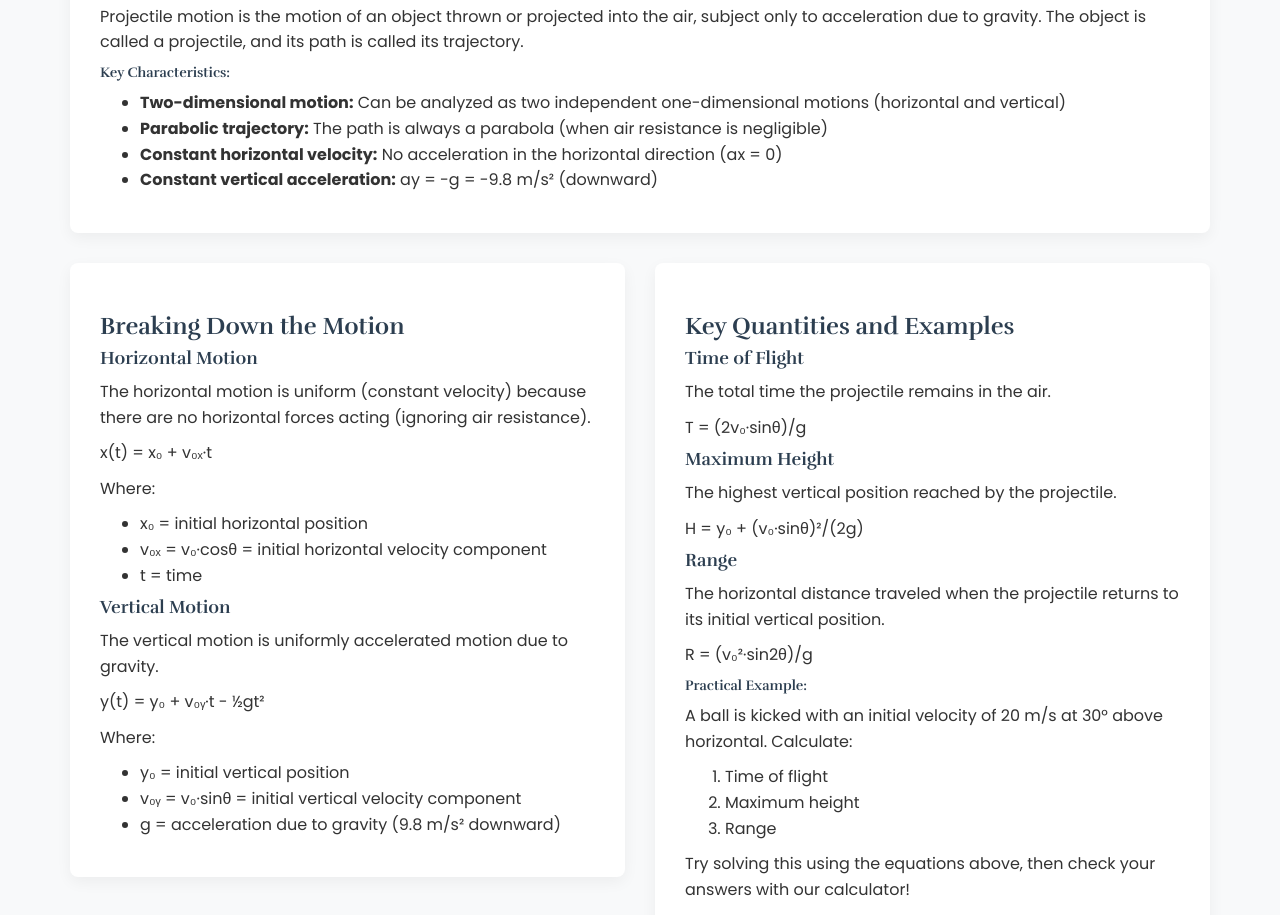
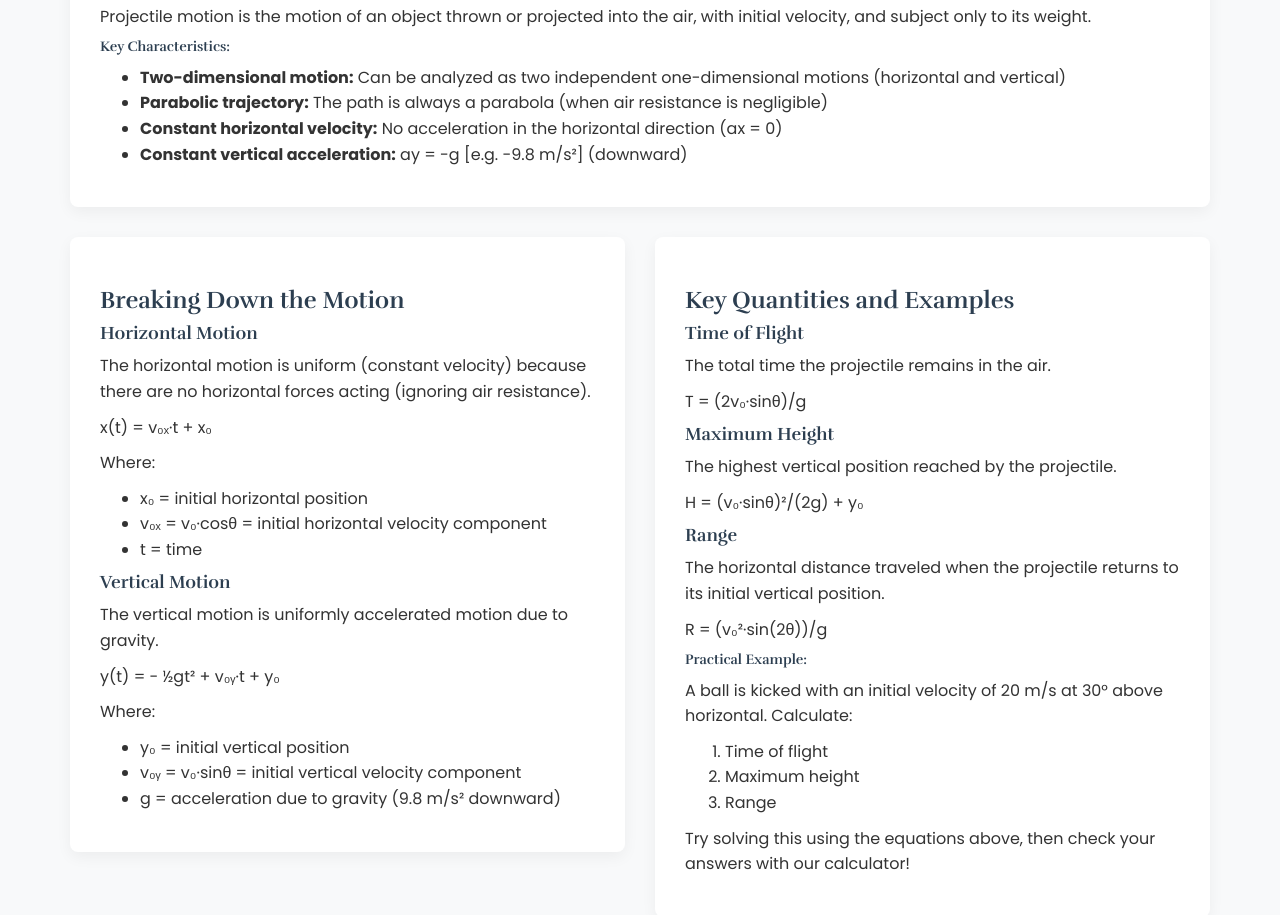
Before and after one commit to nourshoaib/Projectile-Lab, a plain HTML site: page index.html in a window 1280 px wide. Shown: the part 2376-3291 px from the top of the page. Drawn offline with nearby package versions, Linux system fonts and the light colour scheme.

Commit message:
Update index.html

```diff
--- a/index.html
+++ b/index.html
@@ -145,7 +145,7 @@
                         <p class="video-caption">Video credit: Khan Academy</p>
 
                         <h4>What is Projectile Motion?</h4>
-                        <p>Projectile motion is the motion of an object thrown or projected into the air, subject only to acceleration due to gravity. The object is called a projectile, and its path is called its trajectory.</p>
+                        <p>Projectile motion is the motion of an object thrown or projected into the air, with initial velocity, and subject only to its weight.</p>
 
                         <div class="key-concept-box">
                             <h5>Key Characteristics:</h5>
@@ -153,7 +153,7 @@
                             <li><strong>Two-dimensional motion:</strong> Can be analyzed as two independent one-dimensional motions (horizontal and vertical)</li>
                             <li><strong>Parabolic trajectory:</strong> The path is always a parabola (when air resistance is negligible)</li>
                             <li><strong>Constant horizontal velocity:</strong> No acceleration in the horizontal direction (ax = 0)</li>
-                            <li><strong>Constant vertical acceleration:</strong> ay = -g = -9.8 m/s² (downward)</li>
+                            <li><strong>Constant vertical acceleration:</strong> ay = -g [e.g. -9.8 m/s²] (downward)</li>
                         </ul>
                         </div>
                     </div>
@@ -167,7 +167,7 @@
 
                         <h4>Horizontal Motion</h4>
                         <p>The horizontal motion is uniform (constant velocity) because there are no horizontal forces acting (ignoring air resistance).</p>
-                        <p class="equation">x(t) = x₀ + v₀ₓ·t</p>
+                        <p class="equation">x(t) =  v₀ₓ·t + x₀</p>
                         <p>Where:</p>
                         <ul>
                             <li>x₀ = initial horizontal position</li>
@@ -177,7 +177,7 @@
 
                         <h4>Vertical Motion</h4>
                         <p>The vertical motion is uniformly accelerated motion due to gravity.</p>
-                        <p class="equation">y(t) = y₀ + v₀ᵧ·t - ½gt²</p>
+                        <p class="equation">y(t) = - ½gt² + v₀ᵧ·t + y₀ </p>
                         <p>Where:</p>
                         <ul>
                             <li>y₀ = initial vertical position</li>
@@ -197,11 +197,11 @@
 
                         <h4>Maximum Height</h4>
                         <p>The highest vertical position reached by the projectile.</p>
-                        <p class="equation">H = y₀ + (v₀·sinθ)²/(2g)</p>
+                        <p class="equation">H = (v₀·sinθ)²/(2g) + y₀</p>
 
                         <h4>Range</h4>
                         <p>The horizontal distance traveled when the projectile returns to its initial vertical position.</p>
-                        <p class="equation">R = (v₀²·sin2θ)/g</p>
+                        <p class="equation">R = (v₀²·sin(2θ))/g</p>
 
                         <div class="example-box">
                             <h5>Practical Example:</h5>
```
